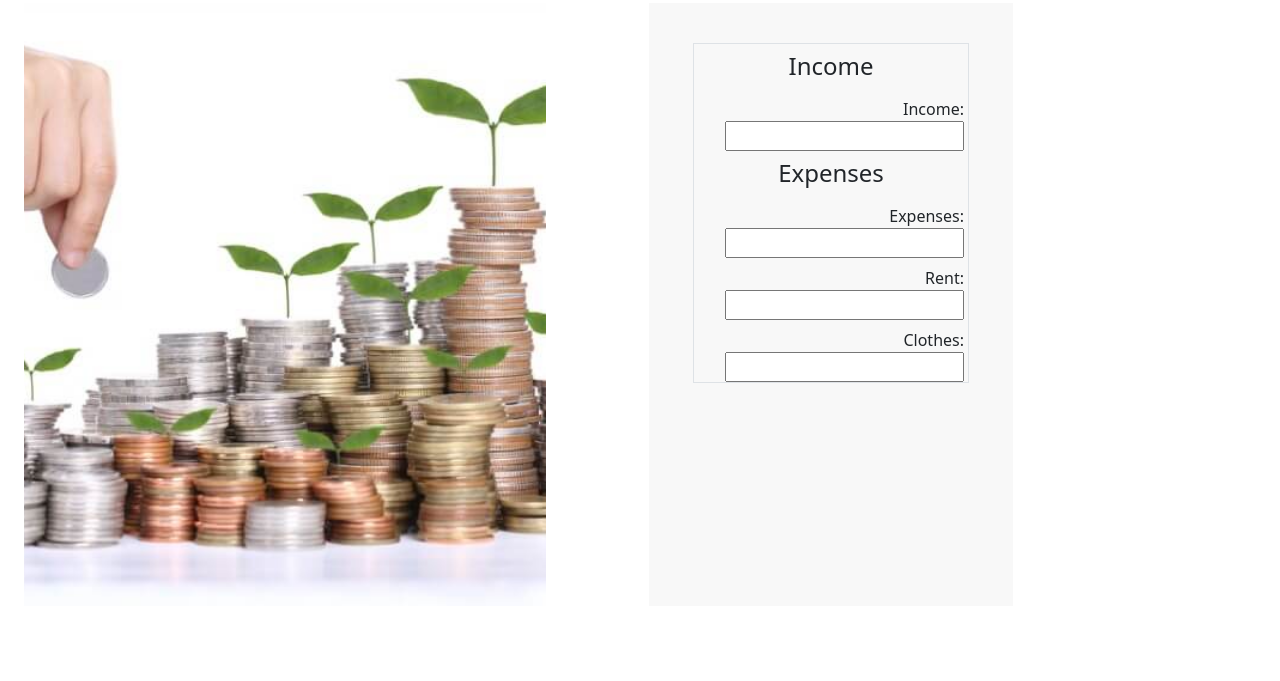
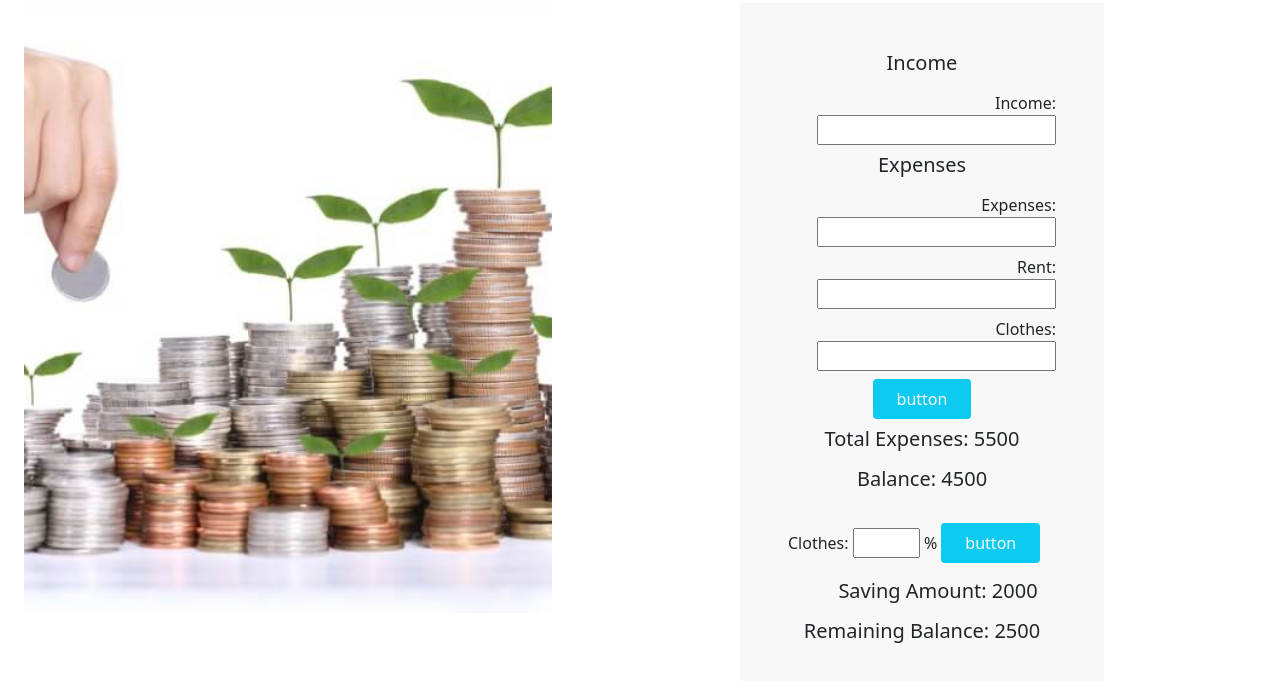
Before and after one commit to salmakhatun0056/money-master, a plain HTML site: page index.html in a window 1280 px wide. Shown: the part 69-750 px from the top of the page. Drawn offline with nearby package versions, Linux system fonts and the light colour scheme.

Commit message:
design-finish

```diff
--- a/index.html
+++ b/index.html
@@ -15,40 +15,38 @@
     <header>
         <h1 class="text-center mt-3 text-info">Money Master💰 </h1>
     </header>
-    <section class="container row">
+    <section class="container row ">
         <!-- image added -->
-        <div class="col-lg-6">
-            <img class="w-100" src="image/secrets-to-saving-money.png" alt="">
+        <div class="col-lg-8 ">
+            <img class="w-75" src="image/secrets-to-saving-money.png" alt="">
         </div>
 
-        <div style="background-color: #F8F8F8;" class="col-lg-4 container p-5">
+        <div style="background-color: #F8F8F8; " class="col-lg-4 container p-5">
 
-            <div class=" row border g-2">
-                <h4 class="text-center col-12 ">Income</h4>
+            <div class=" row  g-2">
+                <h5 class="text-center col-12 ">Income</h5>
                 <label class="text-end col-12" for="income">Income: <input type="text"></label>
 
-                <h4 class="text-center col-12">Expenses</h4>
+                <h5 class="text-center col-12">Expenses</h5>
                 <label class="text-end col-12" for="expenses">Expenses: <input type="text"></label>
                 <label class="text-end col-12" for="rent">Rent: <input type="text"></label>
                 <label class="text-end col-12" for="clothes">Clothes: <input type="text"></label>
 
+                <div class="text-center">
+                    <button style=" outline: 0 ;
+                border: 0;" class="bg-info rounded text-light  px-4  py-2 ">button</button>
+                </div>
+                <h5 class="text-center col-12">Total Expenses: 5500</h5>
+                <h5 class="text-center col-12">Balance: 4500</h5>
 
-                <!-- <div>
-                    <button style=" outline: 0;
-                    border: 0;" class="bg-info rounded text-light mb-3  px-4 py-2">button</button>
-                    <h6>Total Expenses: 5500 </h6>
-                    <h6 class="mb-3">Balance: 4500</h6>
-                    <label for="save">save: </label>
-                    <input style="width: 70px;" id="save-number" type="text" min="0" value="20">
-                    <label for="%">%</label>
-                    <button style=" outline: 0;
-                    border: 0;" class="bg-info rounded text-light mb-3  px-4 py-2 mx-2">Save</button>
-                    <h6>Saving Amount: 2000 </h6>
-                    <h6>Remaining Balance: 2500 </h6>
-                </div> -->
             </div>
 
-        </div>
+            <div class=" col-12 mt-4">
+                <label for="clothes">Clothes: <input class="w-25" type="text"> % <button style=" outline: 0 ;
+                border: 0;" class="bg-info rounded text-light px-4 py-2 ">button</button></label>
+            </div>
+            <h5 class="text-center col-12 m-3">Saving Amount: 2000 </h5>
+            <h5 class="text-center col-12">Remaining Balance: 2500 </h5>
 
     </section>
 
```
